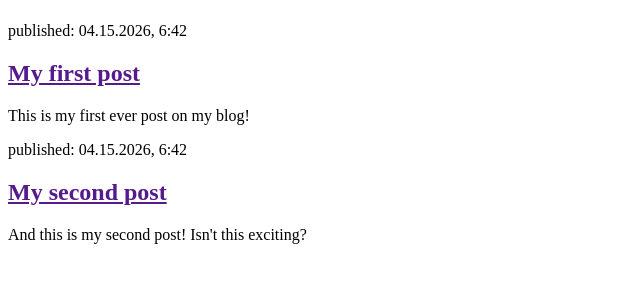
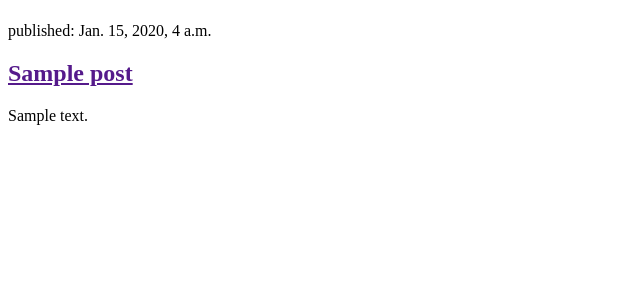
Before and after one commit to ihoitsma-sketch/my-first-blog, a Django app: template blog/templates/blog/post_list.html in a window 1280 px wide. Shown: the part 58-358 px from the top of the page, without its empty margins (0-640 px from the left). Run offline with Django 5.2, Linux system fonts and the light colour scheme; the template is opened without the code that fills it: values that come from a table or form of the project are taken from there, others are empty; tables that the repository leaves empty hold one stand-in row (values such as "Sample post").

Commit message:
Modified templates to display posts from database

```diff
--- a/blog/templates/blog/post_list.html
+++ b/blog/templates/blog/post_list.html
@@ -7,17 +7,12 @@
         <header>
             <h1><a href="/">Isabelle's Blog</a></h1>
         </header>
-
-        <article>
-            <time>published: 04.15.2026, 6:42</time>
-            <h2><a href="">My first post</a></h2>
-            <p>This is my first ever post on my blog!</p>
-        </article>
-
-        <article>
-            <time>published: 04.15.2026, 6:42</time>
-            <h2><a href="">My second post</a></h2>
-            <p>And this is my second post! Isn't this exciting?</p>
-        </article>
+        {% for post in posts %}
+            <article>
+                <time>published: {{ post.published_date }}</time>
+                <h2><a href="">{{ post.title }}</a></h2>
+                <p>{{ post.text|linebreaksbr }}</p>
+            </article>
+        {% endfor %}
     </body>
 </html>
--- a/blog/views.py
+++ b/blog/views.py
@@ -1,5 +1,8 @@
 from django.shortcuts import render
+from django.utils import timezone
+from .models import Post
 
 # Create your views here.
 def post_list(request):
+    posts = Post.objects.filter(published_date__lte=timezone.now()).order_by('published_date')
     return render(request, 'blog/post_list.html', {})
```
